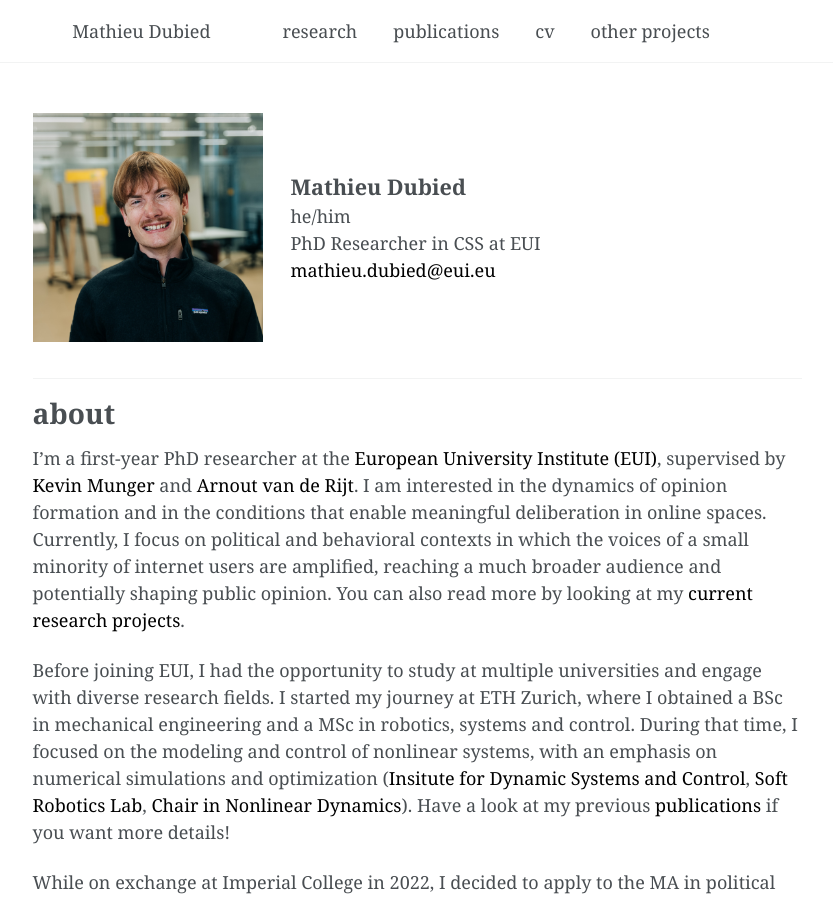
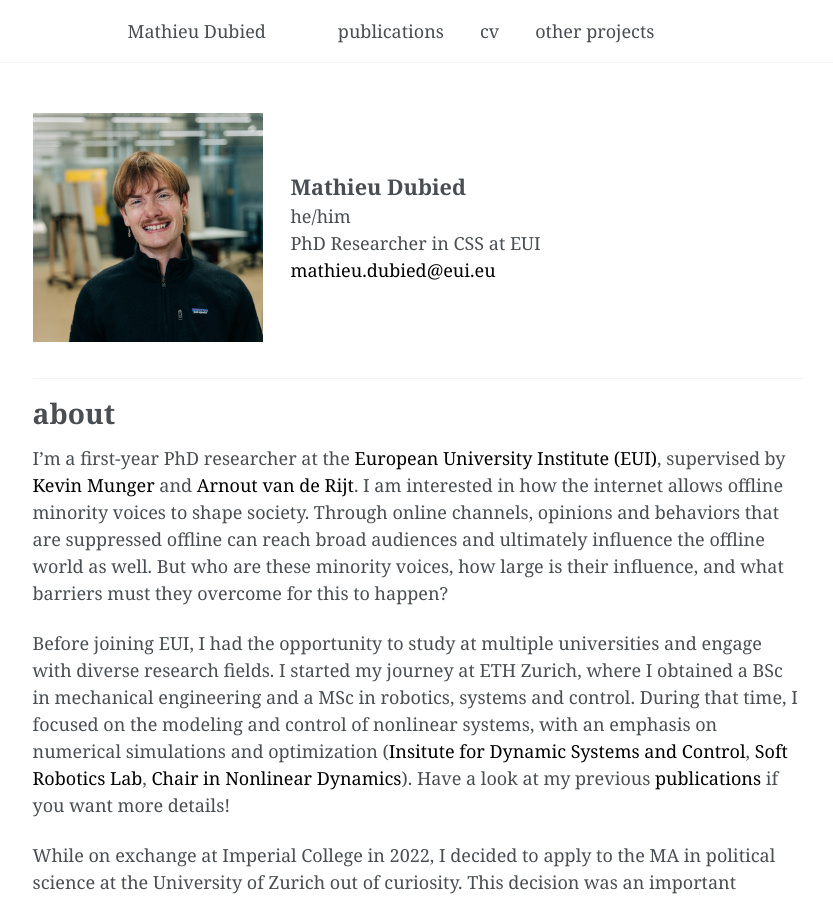
Before and after one commit to mdubied/mdubied.github.io, a Jekyll site: the page built from _pages/index.md, in a window 1280 px wide and 900 px high. Shown: the whole window, without its empty margins (249-1082 px from the left). Built offline with Jekyll 4.4.1, drawn with Linux system fonts in a browser that asks for light colours.

Commit message:
Update CV and about page

```diff
--- a/_data/navigation.yml
+++ b/_data/navigation.yml
@@ -9,8 +9,6 @@
 
 
 main:
-  - title: "research"
-    url: /research/
   - title: "publications"
     url: /publications/
   - title: "cv"
--- a/_pages/index.md
+++ b/_pages/index.md
@@ -28,7 +28,7 @@ toc: false
 
 # about
 
-I'm a first-year PhD researcher at the <a href="https://www.eui.eu/en/home" target="_blank" rel="noopener">European University Institute (EUI)</a>, supervised by <a href="http://www.kevinmunger.com/" target="_blank" rel="noopener">Kevin Munger</a> and <a href="https://arnoutvanderijt.com/" target="_blank" rel="noopener">Arnout van de Rijt</a>. I am interested in the dynamics of opinion formation and in the conditions that enable meaningful deliberation in online spaces. Currently, I focus on political and behavioral contexts in which the voices of a small minority of internet users are amplified, reaching a much broader audience and potentially shaping public opinion. You can also read more by looking at my [current research projects](/research/).
+I'm a first-year PhD researcher at the <a href="https://www.eui.eu/en/home" target="_blank" rel="noopener">European University Institute (EUI)</a>, supervised by <a href="http://www.kevinmunger.com/" target="_blank" rel="noopener">Kevin Munger</a> and <a href="https://arnoutvanderijt.com/" target="_blank" rel="noopener">Arnout van de Rijt</a>. I am interested in how the internet allows offline minority voices to shape society. Through online channels, opinions and behaviors that are suppressed offline can reach broad audiences and ultimately influence the offline world as well. But who are these minority voices, how large is their influence, and what barriers must they overcome for this to happen?
 
 Before joining EUI, I had the opportunity to study at multiple universities and engage with diverse research fields. I started my journey at ETH Zurich, where I obtained a BSc in mechanical engineering and a MSc in robotics, systems and control. During that time, I focused on the modeling and control of nonlinear systems, with an emphasis on numerical simulations and optimization (<a href="https://idsc.ethz.ch/research-zeilinger.html" target="_blank" rel="noopener">Insitute for Dynamic Systems and Control</a>, <a href="https://srl.ethz.ch/" target="_blank" rel="noopener">Soft Robotics Lab</a>, <a href="https://www.georgehaller.com/" target="_blank" rel="noopener">Chair in Nonlinear Dynamics</a>). Have a look at my previous [publications](/publications/) if you want more details!
 
```
Also changed, not shown: _pages/404.md (+3 -1 lines), _pages/cv.md (+1 -1 lines), _pages/other-projects.md (+1 -1 lines), 1 other file.
